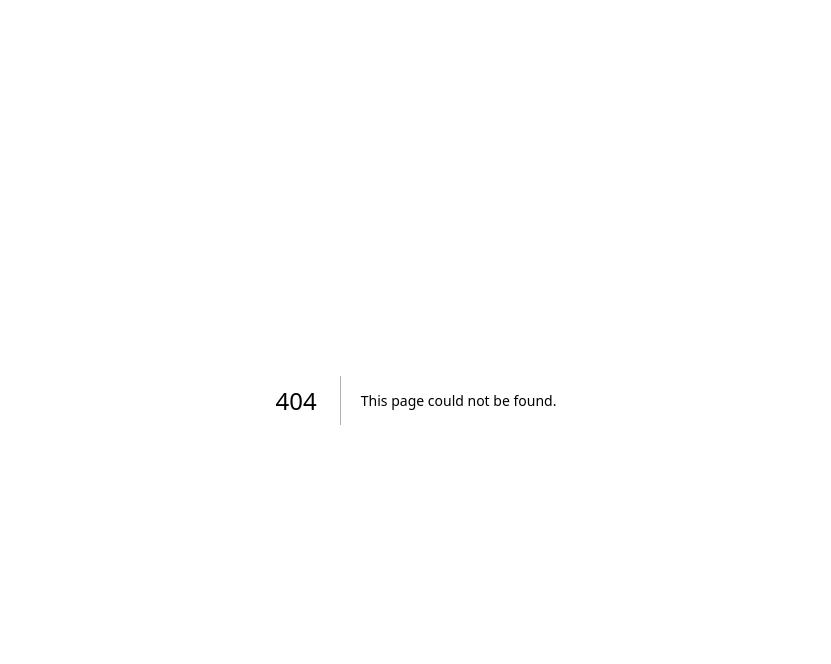
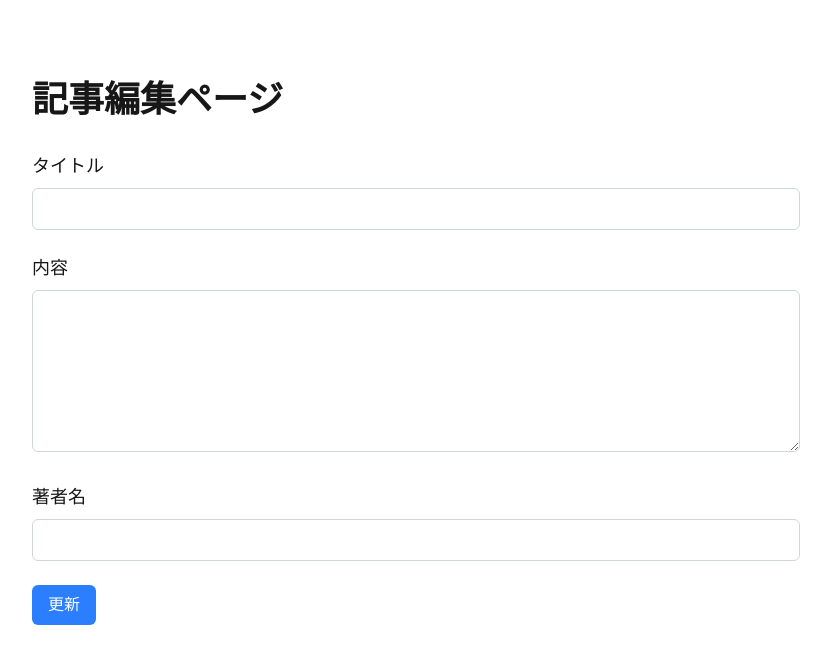
Before and after one commit to la-lala8701/my-blog, a Next.js app: page /post/1/edit in a window 1280 px wide. Before the commit this address had no page. Shown: the top 664 px of the page, without its empty margins (224-1055 px from the left). Built offline with nearby package versions, Linux system fonts and the light colour scheme.

Commit message:
✨ 編集ページ

```diff
--- a/app/edit/page.tsx
+++ /dev/null
@@ -1,7 +0,0 @@
-export default function EditPage() {
-  return (
-    <div>
-      <h1>Edit Post</h1>
-    </div>
-  );
-}
--- /dev/null
+++ b/app/post/[id]/edit/page.tsx
@@ -0,0 +1,48 @@
+export default function EditPage() {
+  return (
+    <div className="max-w-3xl mx-auto py-20">
+      <h1 className="text-4xl font-bold mb-8">記事編集ページ</h1>
+      <form action="">
+        <div className="mb-6">
+          <label className="block text-lg font-medium mb-2" htmlFor="title">
+            タイトル
+          </label>
+          <input
+            type="text"
+            id="title"
+            name="title"
+            className="w-full border border-gray-300 rounded-md p-2"
+          />
+        </div>
+        <div className="mb-6">
+          <label className="block text-lg font-medium mb-2" htmlFor="content">
+            内容
+          </label>
+          <textarea
+            id="content"
+            name="content"
+            className="w-full border border-gray-300 rounded-md p-2"
+            rows={6}
+          />
+        </div>
+        <div className="mb-6">
+          <label className="block text-lg font-medium mb-2" htmlFor="author">
+            著者名
+          </label>
+          <input
+            type="text"
+            id="author"
+            name="author"
+            className="w-full border border-gray-300 rounded-md p-2"
+          />
+        </div>
+        <button
+          type="submit"
+          className="bg-blue-500 text-white px-4 py-2 rounded-md hover:bg-blue-600"
+        >
+          更新
+        </button>
+      </form>
+    </div>
+  );
+}
--- a/app/post/[id]/page.tsx
+++ b/app/post/[id]/page.tsx
@@ -1,3 +1,4 @@
+import Link from "next/link";
 import { Container } from "../../components/Container";
 import { Header } from "../../components/Header";
 import { Article } from "@/app/components/Article";
@@ -10,6 +11,11 @@ export default function Post() {
       <Header />
       <Container>
         <Article />
+        <Link href={`/post/${"id"}/edit`}>
+          <button className="mt-8 bg-green-500 text-white px-4 py-2 rounded-md hover:bg-green-600">
+            記事を編集
+          </button>
+        </Link>
       </Container>
     </div>
   );
```
